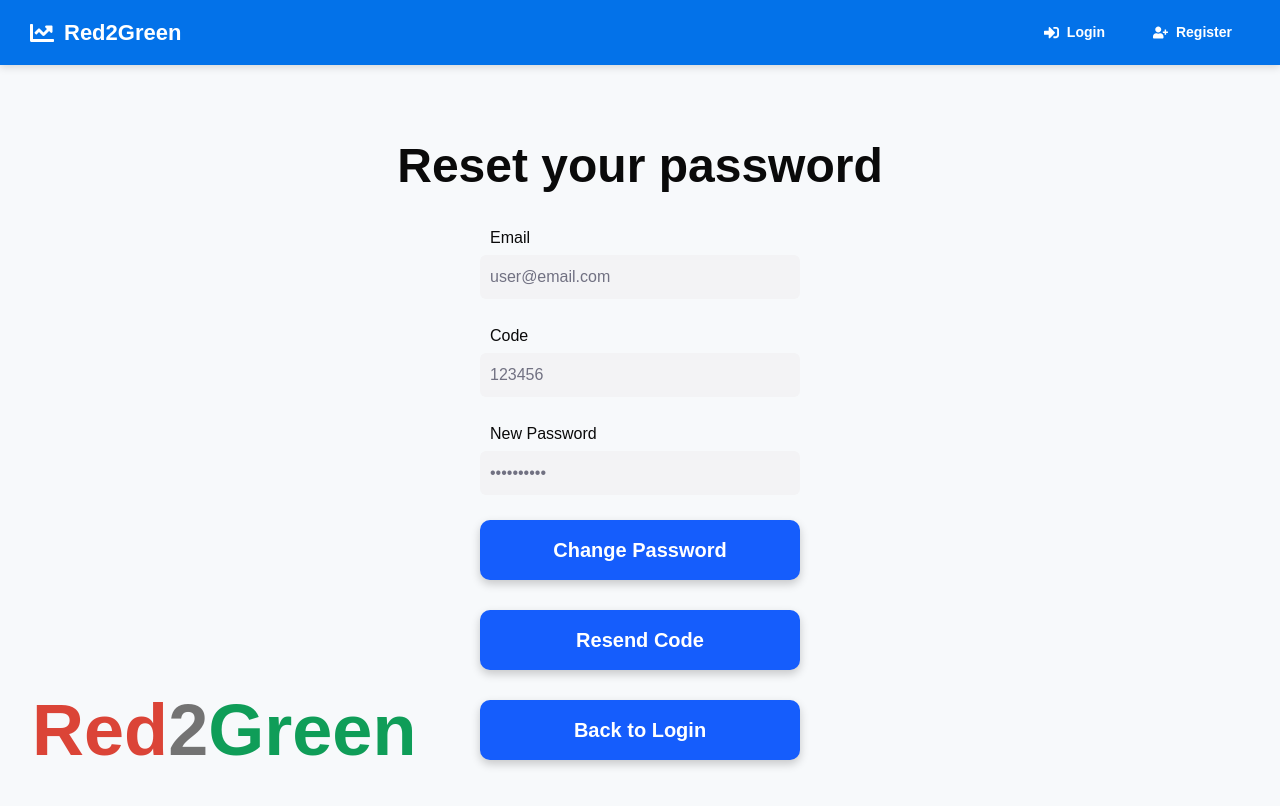
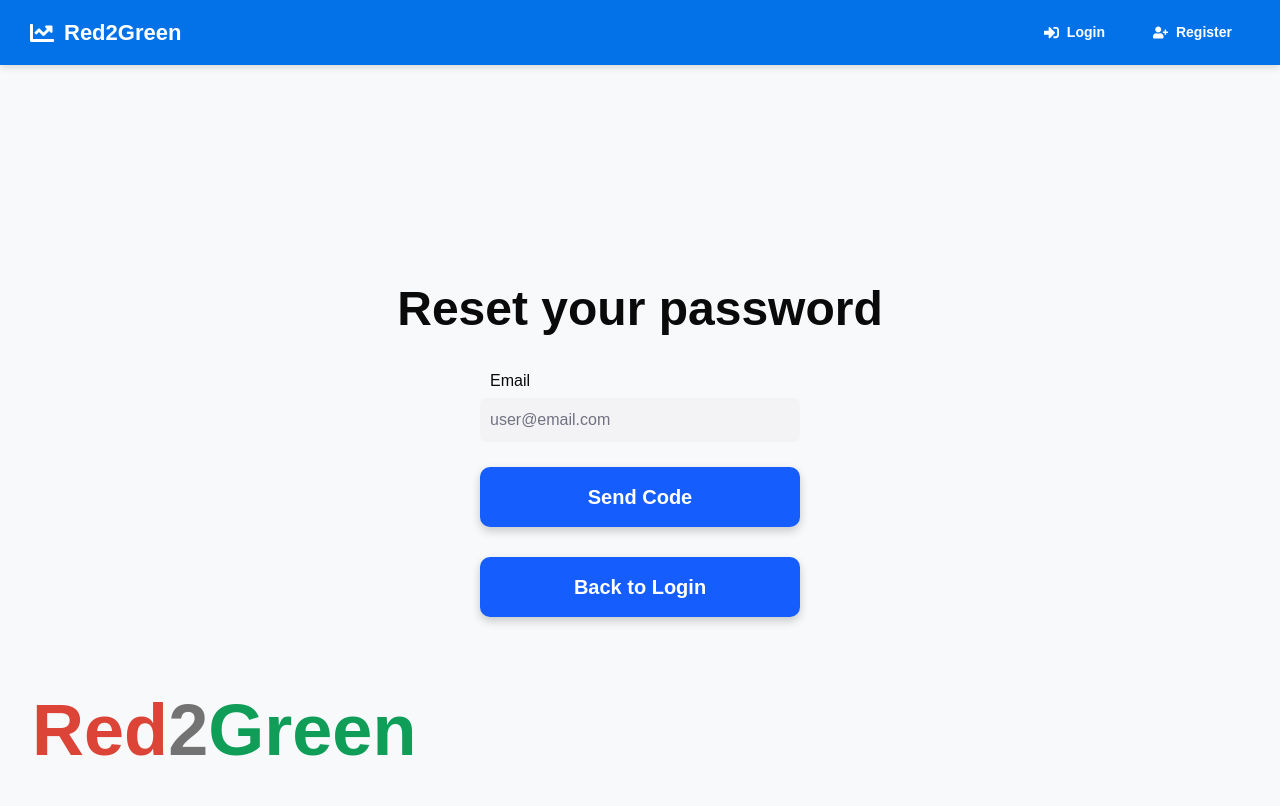
Before and after one commit to UFRed2Green/Red2Green, a Next.js app in the folder client/: page /auth/forgotPassword in a window 1280 px wide. Shown: the top 806 px of the page. Built offline with nearby package versions, Linux system fonts and the light colour scheme.

Commit message:
Fixed forgot password routes

```diff
--- a/client/src/app/auth/forgotPassword/back/page.tsx
+++ b/client/src/app/auth/forgotPassword/back/page.tsx
@@ -13,7 +13,7 @@ export default function ForgotPasswordPage() {
                 className='bottom-button'
                 style={{position: 'absolute', top: '50%', left: '50%', transform: 'translate(-50%, -50%)'}}
                 onClick={() => {
-                    router.push('/login');
+                    router.push('/auth/login');
                 }}>
                 Back to Login
             </button>
--- a/client/src/app/auth/forgotPassword/page.tsx
+++ b/client/src/app/auth/forgotPassword/page.tsx
@@ -8,7 +8,7 @@ import { sendCode, changePass } from "@/lib/forgot-pass";
 export default function ForgotPasswordPage() {
     const router = useRouter();
 
-    const [fullyVisible, setFullyVisible] = useState(true);
+    const [fullyVisible, setFullyVisible] = useState(false);
     const [email, setEmail] = useState("");
     const [code, setCode] = useState("");
     const [newPassword, setNewPassword] = useState("");
@@ -37,7 +37,7 @@ export default function ForgotPasswordPage() {
                 const data = await changePass(email, code, newPassword);
 
                 if (data.success) {
-                    router.push('/forgotPassword/back');
+                    router.push('/auth/forgotPassword/back');
                 } else {
                     console.log("Failed to change password.");
                 }
@@ -79,7 +79,7 @@ export default function ForgotPasswordPage() {
                 </form>
                 { fullyVisible && <button className='bottom-button' onClick={handleResend}>Resend Code</button>}
                 <button className='bottom-button' onClick={() => {
-                    router.push('/login');
+                    router.push('/auth/login');
                 }}>Back to Login</button>
                 <div style={{margin: '20px'}}></div>
             </div>
```
